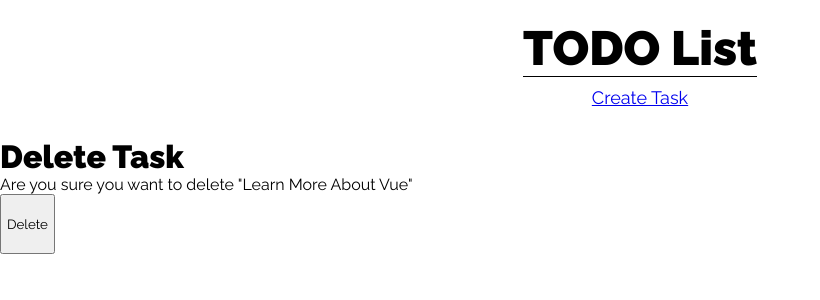
After one commit to jaxonhill/django-todo, a Django app: page /delete/1/ in a window 1280 px wide. The commit adds this page. Shown: the top 300 px of the page, without its empty margins (0-820 px from the left). Run offline with Django 4.2, Linux system fonts and the light colour scheme; data comes from the database, SQL or seed files in the repository; both versions use the stored data as it was after the commit.

Commit message:
Add task delete functionality with a view, url, template

```diff
--- /dev/null
+++ b/templates/delete_task_confirmation.html
@@ -0,0 +1,10 @@
+{% extends 'base.html' %}
+
+<title>{% block title %}Are you sure?{% endblock title %}</title>
+{% block content %}
+<h1>Delete Task</h1>
+<form action="" method="post">{% csrf_token %}
+    <p>Are you sure you want to delete "{{ task.title }}"</p>
+    <input type="submit" value="Delete">
+</form>
+{% endblock content %}
--- a/templates/home.html
+++ b/templates/home.html
@@ -11,7 +11,10 @@
             </div>
             <p>{{ task.info }}</p>
             <div class="card-bottom-bar">
-                <p><a href="{% url 'edit' task.pk %}">Edit</a> | <a href="#">Delete</a></p>
+                <p>
+                    <a href="{% url 'edit' task.pk %}">Edit</a> |
+                    <a href="{% url 'delete' task.pk %}">Delete</a>
+                </p>
             </div>
         </div>
         {% endfor %}
--- a/todo/urls.py
+++ b/todo/urls.py
@@ -1,8 +1,14 @@
 from django.urls import path, include
-from .views import HomePageView, CreateTaskPageView, EditTaskPageView
+from .views import (
+    HomePageView,
+    CreateTaskPageView,
+    EditTaskPageView,
+    DeleteTaskPageView,
+)
 
 urlpatterns = [
     path("", HomePageView.as_view(), name="home"),
     path("create/", CreateTaskPageView.as_view(), name="create"),
     path("edit/<int:pk>/", EditTaskPageView.as_view(), name="edit"),
+    path("delete/<int:pk>/", DeleteTaskPageView.as_view(), name="delete"),
 ]
--- a/todo/views.py
+++ b/todo/views.py
@@ -1,5 +1,10 @@
 from django.shortcuts import render
-from django.views.generic import ListView, CreateView, UpdateView
+from django.views.generic import (
+    ListView,
+    CreateView,
+    UpdateView,
+    DeleteView,
+)
 from .models import Task
 from django.urls import reverse_lazy
 
@@ -26,3 +31,9 @@ class EditTaskPageView(UpdateView):
         "title",
         "info",
     )
+
+
+class DeleteTaskPageView(DeleteView):
+    model = Task
+    template_name = "delete_task_confirmation.html"
+    success_url = "/"
```
Also changed, not shown: db.sqlite3.
